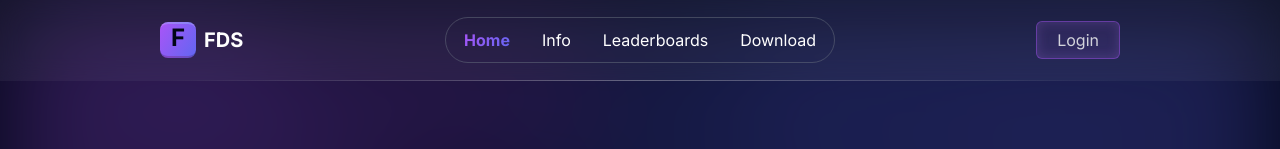
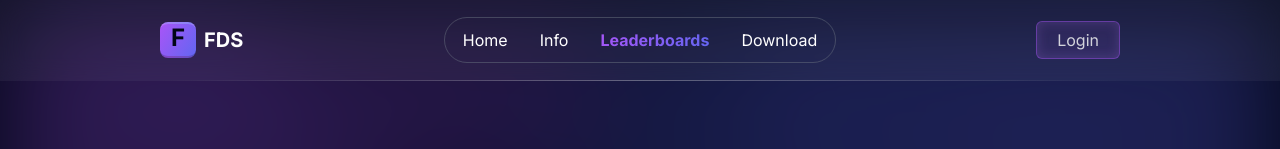
Before and after one commit to NoBypass/fds, a SvelteKit app in the folder client/: page /leaderboards in a window 1280 px wide. Shown: the top 149 px of the page. Built offline with nearby package versions, Linux system fonts and the light colour scheme.

Commit message:
active page fix

```diff
--- a/client/src/routes/+layout.svelte
+++ b/client/src/routes/+layout.svelte
@@ -14,6 +14,7 @@
     import { mouseStore } from '$lib/stores/location'
     import GradientLine from '$lib/components/GradientLine.svelte'
     import Link from '$lib/components/Link.svelte'
+    import { page } from '$app/stores'
 
     const links = ['Home', 'Info', 'Leaderboards', 'Download']
     // const links = ['Home', 'Player', 'Leaderboards', 'Download']
@@ -22,7 +23,6 @@
     let showConfirmationModal = false
     let token: string | undefined
     let mobileMenuOpen = false
-    let currentPath = links[0]
 
     $: if (typeof localStorage !== 'undefined' && showSuccessModal != undefined) {
         token = localStorage.getItem('token') || undefined
@@ -33,6 +33,9 @@
         localStorage.removeItem('self')
         token = undefined
     }
+
+    $: path = $page.url.pathname.replace('/', '')
+    $: currentPath = path === '' ? 'home' : path
 </script>
 
 <style>
@@ -56,10 +59,9 @@
         {#each links as link, i}
             <li class="transition-opacity duration-300 ease-in {mobileMenuOpen ? 'opacity-100' : 'opacity-0'}"
                 style="transition-delay: {i*50}ms">
-                <a on:click={() => currentPath = link}
-                   class="hover:text-white text-white/60 transition duration-150"
+                <a class="hover:text-white text-white/60 transition duration-150"
                    on:click={() => mobileMenuOpen = false} href="/{link === links[0] ? '' : link.toLowerCase()}">
-                    {#if link === currentPath}
+                    {#if link.toLowerCase() == currentPath}
                         <Text type="h1" color='gradient'>
                             {link}
                         </Text>
@@ -75,7 +77,7 @@
 </nav>
 
 <CommandPalette on:close={() => showCommandPalette = false} open={showCommandPalette}>test <br> test <br> test</CommandPalette>
-<div class="z-0 opacity-40 w-full">
+<div class="z-0 opacity-40 w-full absolute">
     <Shadows />
 </div>
 <ResponsiveContainer tw="z-50 bg-white/5 top-0 sticky backdrop-blur-md">
@@ -92,8 +94,8 @@
             <ul class="flex border-gray-500/50 rounded-full px-0.5 py-0.5 border">
                 {#each links as link}
                     <li class="py-2 px-4 ring-inset ring-white/40 hover:ring-1 rounded-full hover:bg-white/5 transition duration-300">
-                        <a on:click={() => currentPath = link} href="/{link === links[0] ? '' : link.toLowerCase()}">
-                            {#if link === currentPath}
+                        <a href="/{link === links[0] ? '' : link.toLowerCase()}">
+                            {#if link.toLowerCase() == currentPath}
                                 <Text color='gradient' b>
                                     {link}
                                 </Text>
--- a/client/src/routes/+page.svelte
+++ b/client/src/routes/+page.svelte
@@ -33,13 +33,13 @@
         <Text tw="text-4xl lg:text-6xl text-center">Search for <Text type="s" color="gradient" b>any<br>Player</Text> on the network</Text>
         <Input bind:this={inputRef} placeholder="Search for a Player" rounded tw="lg:w-3/5 md:w-4/5 sm:w-11/12">
             <MagnifyIcon slot="left" tw="w-5 h-5 text-neutral-400" />
-            <Text slot="right" b type="h6" tw="text-neutral-400">CTRL+K</Text>
+            <!-- <Text slot="right" b type="h6" tw="text-neutral-400">CTRL+K</Text> -->
         </Input>
 
         <div class="cards grid text-center md:grid-cols-3 w-full 3xl:px-20 gap-4">
             <Card>
                 <Text b type="h3">Country Leaderboards</Text>
-                <Text o>...and many more unique ways to compare players.</Text>
+                <Text tw="md:mt-0 mt-4" o>...and many more unique ways to compare players.</Text>
                 <img src={LB} alt="Leaderboard showcase">
             </Card>
             <Card>
```
